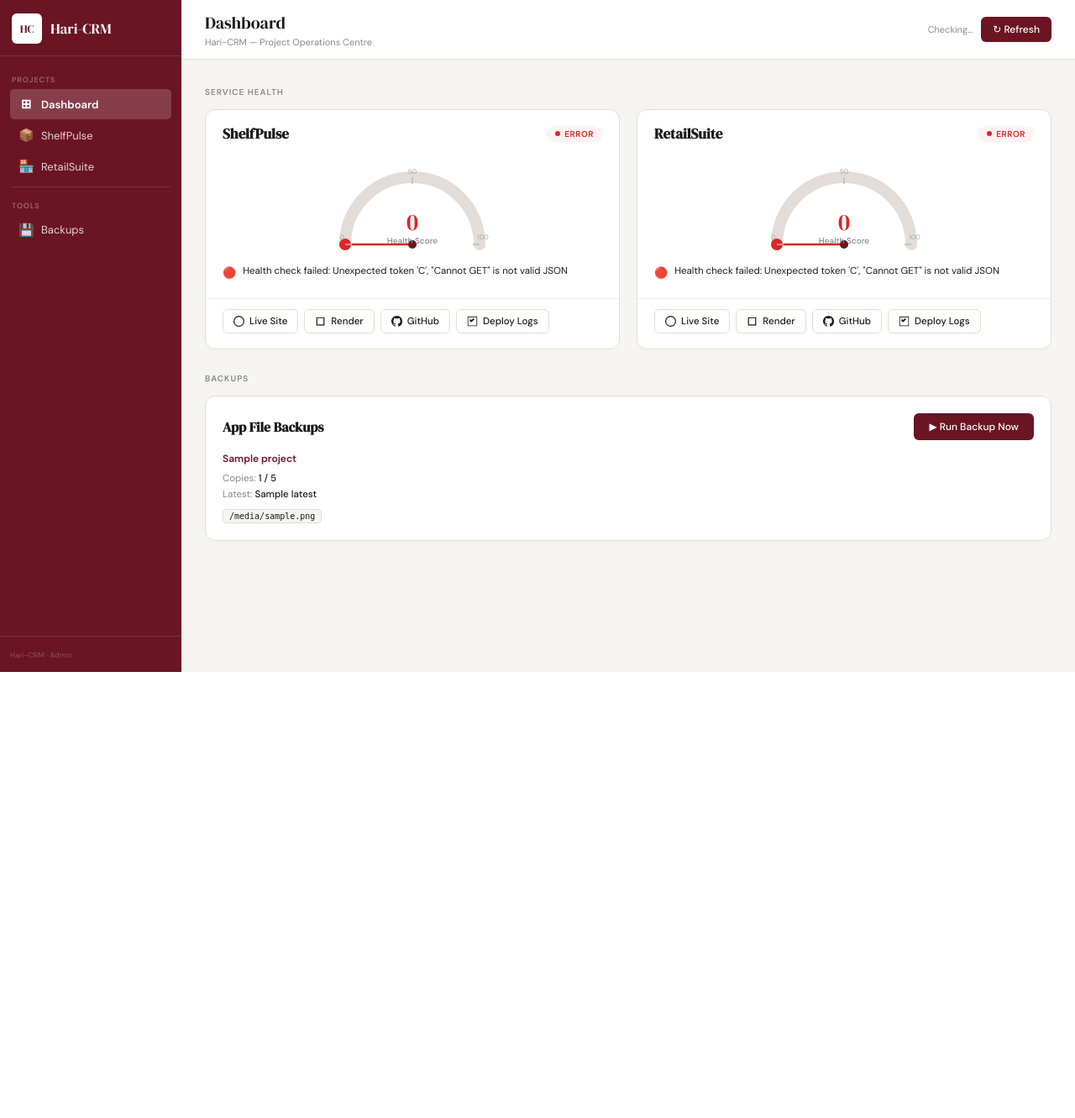
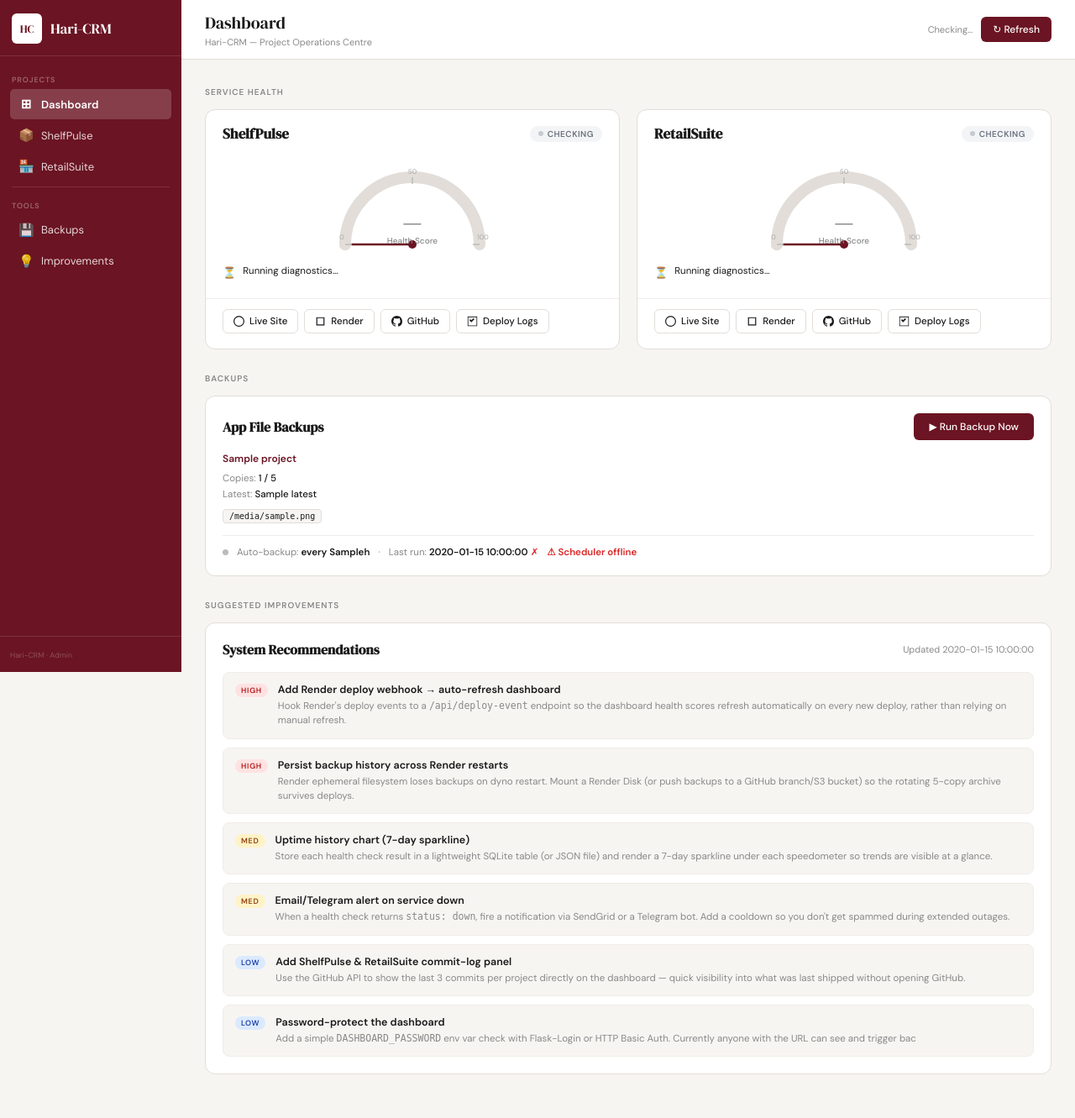
Before and after one commit to eeyaboo-lgtm/Hari-CRM, a Python web app: template dashboard/templates/index.html in a window 1280 px wide. Shown: the whole page at 84% size. Before the commit the page ends 800 px from the top, so only its background shows below. Run offline with Jinja, Linux system fonts and the light colour scheme; the template is opened without the code that fills it: most values are stand-ins (such as "Sample title", 1, 10 or a date in 2020).

Commit message:
feat: APScheduler 6h auto-backup, improvements panel, schedule status UI

```diff
--- a/dashboard/templates/index.html
+++ b/dashboard/templates/index.html
@@ -94,6 +94,27 @@
   .run-backup-btn:hover{background:var(--rouge-light)}
   .run-backup-btn:disabled{opacity:.5;cursor:not-allowed}
   #backup-log{margin-top:14px;background:#f7f5f2;border:0.5px solid var(--border);border-radius:8px;padding:12px;font-family:monospace;font-size:11px;color:#333;white-space:pre-wrap;display:none;max-height:160px;overflow-y:auto}
+
+  /* ── Schedule status row ── */
+  .sched-row{display:flex;align-items:center;gap:10px;margin-top:14px;padding-top:12px;border-top:0.5px solid var(--border-light);font-size:11.5px;color:var(--muted);flex-wrap:wrap}
+  .sched-row strong{color:var(--text)}
+  .sched-dot{width:7px;height:7px;border-radius:50%;background:var(--green);flex-shrink:0}
+  .sched-dot.off{background:var(--muted-light)}
+
+  /* ── Improvements panel ── */
+  .improve-card{background:var(--card);border:0.5px solid var(--border);border-radius:12px;padding:20px;margin-bottom:28px}
+  .improve-card-top{display:flex;align-items:center;justify-content:space-between;margin-bottom:16px}
+  .improve-card-top h3{font-family:var(--font-serif);font-size:16px}
+  .improve-list{display:flex;flex-direction:column;gap:10px}
+  .improve-item{display:flex;align-items:flex-start;gap:12px;padding:12px 14px;border-radius:8px;border:0.5px solid var(--border-light);background:var(--main-bg);transition:border-color .15s}
+  .improve-item:hover{border-color:var(--border)}
+  .improve-pri{font-size:9px;font-weight:700;text-transform:uppercase;letter-spacing:.08em;padding:2px 7px;border-radius:10px;flex-shrink:0;margin-top:1px}
+  .pri-high{background:#fee2e2;color:#b91c1c}
+  .pri-med{background:var(--amber-bg);color:#92400e}
+  .pri-low{background:var(--blue-bg);color:#1e40af}
+  .improve-body{flex:1}
+  .improve-title{font-size:12.5px;font-weight:600;margin-bottom:3px;color:var(--text)}
+  .improve-desc{font-size:11.5px;color:var(--muted);line-height:1.5}
 </style>
 </head>
 <body>
@@ -112,6 +133,7 @@
     <div class="nav-sep"></div>
     <div class="nav-section">Tools</div>
     <div class="nav-item" onclick="document.getElementById('backup-section').scrollIntoView({behavior:'smooth'})"><span class="icon">💾</span> Backups</div>
+    <div class="nav-item" onclick="document.getElementById('improve-section').scrollIntoView({behavior:'smooth'})"><span class="icon">💡</span> Improvements</div>
   </div>
   <div class="sidebar-footer">
     <div class="sf-tag">Hari-CRM · Admin</div>
@@ -266,155 +288,78 @@
           </div>
           {% endfor %}
         </div>
+        <!-- Schedule status -->
+        <div class="sched-row">
+          <span class="sched-dot{% if not sched_status.running %} off{% endif %}"></span>
+          <span>Auto-backup: <strong>every {{ sched_status.interval_hours }}h</strong></span>
+          {% if sched_status.last.timestamp %}
+            <span>·</span>
+            <span>Last run: <strong>{{ sched_status.last.timestamp }}</strong>
+              {% if sched_status.last.success %}<span style="color:var(--green)">✓</span>{% else %}<span style="color:var(--red)">✗</span>{% endif %}
+            </span>
+          {% else %}
+            <span>· <em style="color:var(--muted-light)">Not yet run this session</em></span>
+          {% endif %}
+          {% if not sched_status.running %}
+            <span style="color:var(--red);font-weight:600">⚠ Scheduler offline</span>
+          {% endif %}
+        </div>
         <div id="backup-log"></div>
       </div>
     </div>
 
-  </div><!-- /content -->
-</div><!-- /main -->
+    <!-- Improvements panel -->
+    <div id="improve-section">
+      <div class="section-label">Suggested Improvements</div>
+      <div class="improve-card">
+        <div class="improve-card-top">
+          <h3>System Recommendations</h3>
+          <span style="font-size:11px;color:var(--muted)">Updated {{ now }}</span>
+        </div>
+        <div class="improve-list">
 
-<script>
-// ── Speedometer renderer ───────────────────────────────────────────
-const ARC_LEN = 251; // half-circle circumference for r=80
+          <div class="improve-item">
+            <span class="improve-pri pri-high">High</span>
+            <div class="improve-body">
+              <div class="improve-title">Add Render deploy webhook → auto-refresh dashboard</div>
+              <div class="improve-desc">Hook Render's deploy events to a <code>/api/deploy-event</code> endpoint so the dashboard health scores refresh automatically on every new deploy, rather than relying on manual refresh.</div>
+            </div>
+          </div>
 
-function scoreColor(score) {
-  if (score >= 90) return '#16a34a';
-  if (score >= 70) return '#d97706';
-  if (score >= 40) return '#ea580c';
-  return '#dc2626';
-}
+          <div class="improve-item">
+            <span class="improve-pri pri-high">High</span>
+            <div class="improve-body">
+              <div class="improve-title">Persist backup history across Render restarts</div>
+              <div class="improve-desc">Render ephemeral filesystem loses backups on dyno restart. Mount a Render Disk (or push backups to a GitHub branch/S3 bucket) so the rotating 5-copy archive survives deploys.</div>
+            </div>
+          </div>
 
-function setSpeedometer(project, score) {
-  const arc    = document.getElementById('arc-' + project);
-  const needle = document.getElementById('needle-' + project);
-  const numEl  = document.getElementById('score-' + project);
-  if (!arc) return;
+          <div class="improve-item">
+            <span class="improve-pri pri-med">Med</span>
+            <div class="improve-body">
+              <div class="improve-title">Uptime history chart (7-day sparkline)</div>
+              <div class="improve-desc">Store each health check result in a lightweight SQLite table (or JSON file) and render a 7-day sparkline under each speedometer so trends are visible at a glance.</div>
+            </div>
+          </div>
 
-  const pct    = Math.max(0, Math.min(100, score)) / 100;
-  const drawn  = pct * ARC_LEN;
-  const color  = scoreColor(score);
+          <div class="improve-item">
+            <span class="improve-pri pri-med">Med</span>
+            <div class="improve-body">
+              <div class="improve-title">Email/Telegram alert on service down</div>
+              <div class="improve-desc">When a health check returns <code>status: down</code>, fire a notification via SendGrid or a Telegram bot. Add a cooldown so you don't get spammed during extended outages.</div>
+            </div>
+          </div>
 
-  // Animate arc
-  arc.style.transition = 'stroke-dasharray 1s ease';
-  arc.setAttribute('stroke', color);
-  arc.setAttribute('stroke-dasharray', `${drawn} ${ARC_LEN}`);
+          <div class="improve-item">
+            <span class="improve-pri pri-low">Low</span>
+            <div class="improve-body">
+              <div class="improve-title">Add ShelfPulse &amp; RetailSuite commit-log panel</div>
+              <div class="improve-desc">Use the GitHub API to show the last 3 commits per project directly on the dashboard — quick visibility into what was last shipped without opening GitHub.</div>
+            </div>
+          </div>
 
-  // Needle: -90deg = 0, 0deg = 50, +90deg = 100
-  const deg = -90 + pct * 180;
-  needle.setAttribute('transform', `rotate(${deg},100,100)`);
-  needle.setAttribute('stroke', color);
-
-  numEl.textContent = score;
-  numEl.style.color = color;
-}
-
-// ── Health check ───────────────────────────────────────────────────
-async function runHealthCheck() {
-  const projects = ['shelfpulse', 'retailsuite'];
-  document.getElementById('last-checked').textContent = 'Checking…';
-
-  // Reset badges
-  projects.forEach(p => {
-    document.getElementById('badge-' + p).className = 'status-badge badge-checking';
-    document.getElementById('badge-' + p).innerHTML = '<span class="dot"></span> Checking';
-    document.getElementById('issues-' + p).innerHTML =
-      '<div class="issue-item"><span class="issue-icon">⏳</span> Running diagnostics…</div>';
-    document.getElementById('score-' + p).textContent = '—';
-    document.getElementById('score-' + p).style.color = '';
-    // reset arc
-    const arc = document.getElementById('arc-' + p);
-    if (arc) { arc.setAttribute('stroke-dasharray','0 251'); arc.setAttribute('stroke','#e2ddd8'); }
-  });
-
-  try {
-    const res  = await fetch('/api/health');
-    const data = await res.json();
-
-    for (const [key, info] of Object.entries(data)) {
-      const badge  = document.getElementById('badge-' + key);
-      const issEl  = document.getElementById('issues-' + key);
-      let score    = 100;
-      const issues = [];
-
-      if (info.status === 'down') {
-        score = 0;
-        issues.push({ icon:'🔴', text: `Service offline — ${info.error || 'no response'}` });
-        badge.className = 'status-badge badge-down';
-        badge.innerHTML = '<span class="dot"></span> Down';
-      } else {
-        badge.className = 'status-badge badge-up';
-        badge.innerHTML = '<span class="dot"></span> Online';
-
-        if (info.code && info.code !== 200) {
-          score -= 20;
-          issues.push({ icon:'🟡', text: `Unexpected HTTP ${info.code}` });
-        }
-        if (info.response_ms && info.response_ms > 3000) {
-          score -= 15;
-          issues.push({ icon:'🟡', text: `Slow response: ${info.response_ms}ms` });
-        } else if (info.response_ms && info.response_ms > 1500) {
-          score -= 5;
-          issues.push({ icon:'🟡', text: `Elevated latency: ${info.response_ms}ms` });
-        }
-        if (info.ssl_error) {
-          score -= 20;
-          issues.push({ icon:'🟠', text: `SSL issue: ${info.ssl_error}` });
-        }
-        if (info.backup_stale) {
-          score -= 10;
-          issues.push({ icon:'🟡', text: 'No recent backup (>24h)' });
-        }
-      }
-
-      score = Math.max(0, score);
-      setSpeedometer(key, score);
-
-      if (issues.length === 0) {
-        issEl.innerHTML = '<div class="no-issues">✅ All checks passed — no issues found</div>';
-      } else {
-        issEl.innerHTML = issues.map(i =>
-          `<div class="issue-item"><span class="issue-icon">${i.icon}</span>${i.text}</div>`
-        ).join('');
-      }
-    }
-
-    const now = new Date().toLocaleTimeString();
-    document.getElementById('last-checked').textContent = `Last checked: ${now}`;
-
-  } catch(e) {
-    ['shelfpulse','retailsuite'].forEach(p => {
-      document.getElementById('badge-' + p).className = 'status-badge badge-down';
-      document.getElementById('badge-' + p).innerHTML = '<span class="dot"></span> Error';
-      document.getElementById('issues-' + p).innerHTML =
-        `<div class="issue-item"><span class="issue-icon">🔴</span> Health check failed: ${e.message}</div>`;
-      setSpeedometer(p, 0);
-    });
-  }
-}
-
-// ── Backup ────────────────────────────────────────────────────────
-async function runBackup() {
-  const btn = document.getElementById('backup-btn');
-  const log = document.getElementById('backup-log');
-  btn.disabled = true;
-  btn.textContent = '⏳ Running…';
-  log.style.display = 'block';
-  log.textContent = 'Starting backup…\n';
-  try {
-    const res  = await fetch('/api/backup', { method: 'POST' });
-    const data = await res.json();
-    log.textContent = data.output || (data.success ? 'Completed successfully.' : 'No output returned.');
-    btn.textContent = data.success ? '✓ Done' : '✗ Failed';
-    setTimeout(() => { btn.disabled = false; btn.textContent = '▶ Run Backup Now'; }, 3000);
-  } catch(e) {
-    log.textContent = 'Error: ' + e.message;
-    btn.disabled = false;
-    btn.textContent = '▶ Run Backup Now';
-  }
-}
-
-// Run on load
-runHealthCheck();
-</script>
-</body>
-</html>
+          <div class="improve-item">
+            <span class="improve-pri pri-low">Low</span>
+            <div class="improve-body">
+              <div class="improve-title">Password-protect the dashboard</div>
+              <div class="improve-desc">Add a simple <code>DASHBOARD_PASSWORD</code> env var check with Flask-Login or HTTP Basic Auth. Currently anyone with the URL can see and trigger bac
```
